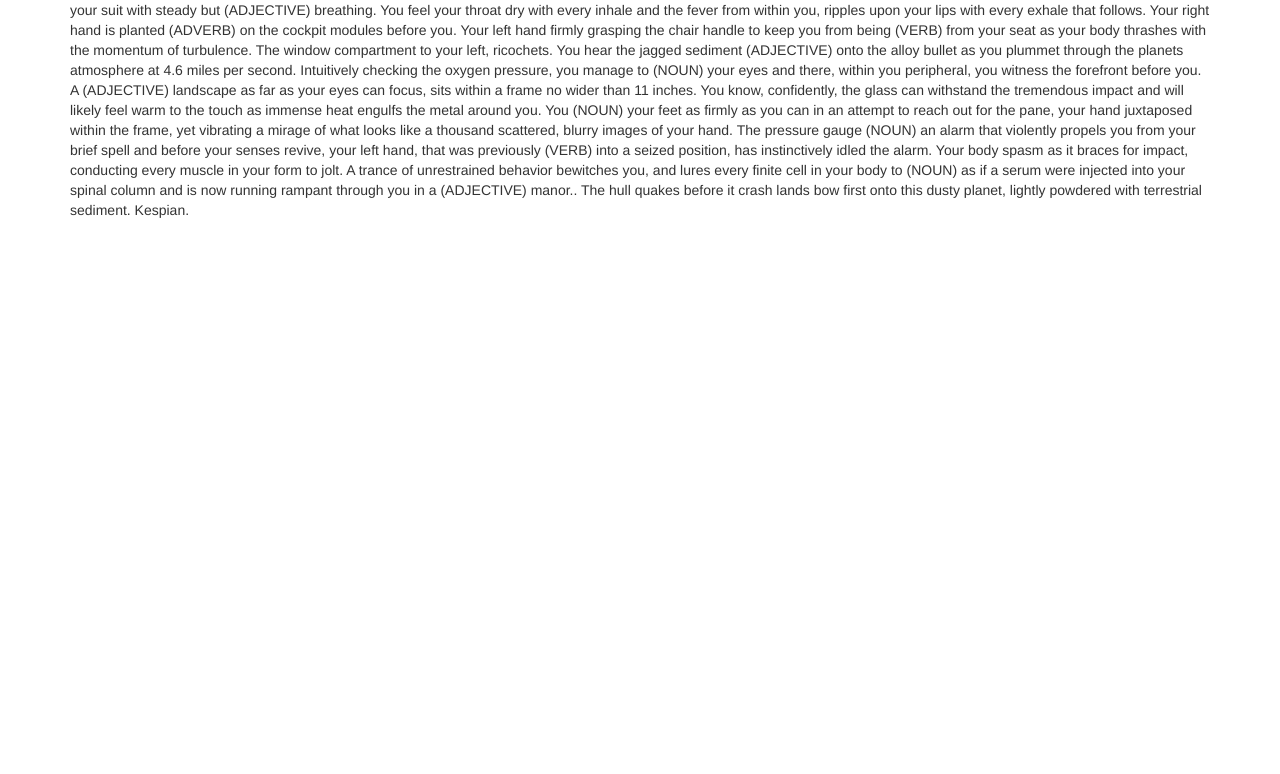
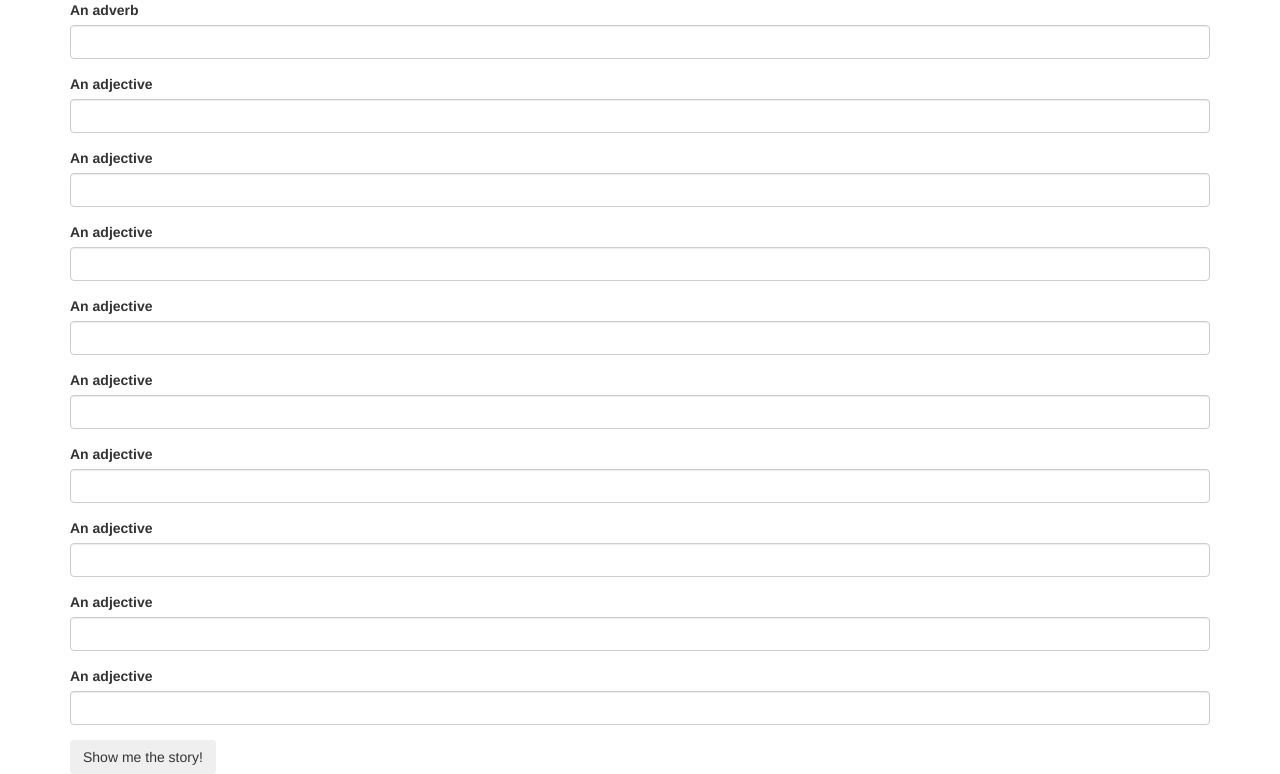
Before and after one commit to zerofreddo/madlib, a plain HTML site: page index.html in a window 1280 px wide. Shown: the part 292-1066 px from the top of the page. Before the commit the page ends 800 px from the top, so only its background shows below. Drawn offline with Linux system fonts and the light colour scheme.

Commit message:
add functions

```diff
--- a/css/styles.css
+++ b/css/styles.css
@@ -0,0 +1,3 @@
+#story {
+  display: none;
+}
--- a/index.html
+++ b/index.html
@@ -12,7 +12,6 @@
     <h1>Fill in the blanks to write your story!</h1>
     <div>
       <form id="formOne">
-
         <div class="form-group">
           <label for="noun1">A noun</label>
           <input id="noun1" class="form-control" type="text">
@@ -23,39 +22,96 @@
           <input id="adjective1" class="form-control" type="text">
         </div>
 
+        <div class="form-group">
+          <label for="adjective2">An adjective</label>
+          <input id="adjective2" class="form-control" type="text">
+        </div>
 
+        <div class="form-group">
+          <label for="adverb1">An adverb</label>
+          <input id="adverb1" class="form-control" type="text">
+        </div>
+
+        <div class="form-group">
+          <label for="verb1">An adjective</label>
+          <input id="verb1" class="form-control" type="text">
+        </div>
+
+        <div class="form-group">
+          <label for="adjective3">An adjective</label>
+          <input id="adjective3" class="form-control" type="text">
+        </div>
+
+        <div class="form-group">
+          <label for="noun2">An adjective</label>
+          <input id="noun2" class="form-control" type="text">
+        </div>
+
+        <div class="form-group">
+          <label for="adjective4">An adjective</label>
+          <input id="adjective4" class="form-control" type="text">
+        </div>
+
+        <div class="form-group">
+          <label for="noun3">An adjective</label>
+          <input id="noun3" class="form-control" type="text">
+        </div>
+
+        <div class="form-group">
+          <label for="noun4">An adjective</label>
+          <input id="noun4" class="form-control" type="text">
+        </div>
+
+        <div class="form-group">
+          <label for="verb2">An adjective</label>
+          <input id="verb2" class="form-control" type="text">
+        </div>
+
+        <div class="form-group">
+          <label for="noun5">An adjective</label>
+          <input id="noun5" class="form-control" type="text">
+        </div>
+
+        <div class="form-group">
+          <label for="adjective5">An adjective</label>
+          <input id="adjective5" class="form-control" type="text">
+        </div>
+
+        <button type="submit" class="btn">Show me the story!</button>
+      </form>
+    </div>
 
     <div id="story">
       <h1>Landing the Kespian shuttle</h1>
       <p>The sweat <span class="noun1"></span> down your furrowed brows, <span   class="adjective1"></span>
         cheeks, and into your mouth, the taste of salt goes unnoticed and
         liquified Cryo-gel still clings to your skin. Your lungs (VERB) the space
-        inside your suit with steady but (ADJECTIVE) breathing. You feel your
+        inside your suit with steady but <span   class="adjective2"></span>  breathing. You feel your
         throat dry with every inhale and the fever from within you, ripples upon
         your lips with every exhale that follows. Your right hand is planted
-        (ADVERB) on the cockpit modules before you. Your left hand firmly
-        grasping the chair handle to keep you from being (VERB) from your
+        <span   class="adverb1"></span> on the cockpit modules before you. Your left hand firmly
+        grasping the chair handle to keep you from being <span   class="verb1"></span> from your
         seat as your body thrashes with the momentum of turbulence. The
         window compartment to your left, ricochets. You hear the jagged
-        sediment (ADJECTIVE) onto the alloy bullet as you plummet through
+        sediment <span   class="adjective3"></span>  onto the alloy bullet as you plummet through
         the planets atmosphere at 4.6 miles per second. Intuitively checking
-        the oxygen pressure, you manage to (NOUN) your eyes and there,
+        the oxygen pressure, you manage to <span   class="noun2"></span> your eyes and there,
         within you peripheral, you witness the forefront before you. A
-        (ADJECTIVE) landscape as far as your eyes can focus, sits within a
+        <span   class="adjective4"></span> landscape as far as your eyes can focus, sits within a
         frame no wider than 11 inches. You know, confidently, the glass can
         withstand the tremendous impact and will likely feel warm to the touch
-        as immense heat engulfs the metal around you. You (NOUN) your feet
+        as immense heat engulfs the metal around you. You <span   class="noun3"></span> your feet
         as firmly as you can in an attempt to reach out for the pane, your hand
         juxtaposed within the frame, yet vibrating a mirage of what looks like
         a thousand scattered, blurry images of your hand. The pressure
-        gauge (NOUN) an alarm that violently propels you from your brief spell
+        gauge <span   class="noun4"></span> an alarm that violently propels you from your brief spell
         and before your senses revive, your left hand, that was previously
-        (VERB) into a seized position, has instinctively idled the alarm. Your
+        <span   class="verb2"></span> into a seized position, has instinctively idled the alarm. Your
         body spasm as it braces for impact, conducting every muscle in your
         form to jolt. A trance of unrestrained behavior bewitches you, and lures
-        every finite cell in your body to (NOUN) as if a serum were injected
+        every finite cell in your body to <span   class="noun5"></span> as if a serum were injected
         into your spinal column and is now running rampant through you in a
-        (ADJECTIVE) manor.. The hull quakes before it crash lands bow first
+        <span   class="adjective5"></span> manor.. The hull quakes before it crash lands bow first
         onto this dusty planet, lightly powdered with terrestrial sediment.
         Kespian.
       </p>
```
Also changed, not shown: js/scripts.js (added, +35 -0 lines).
